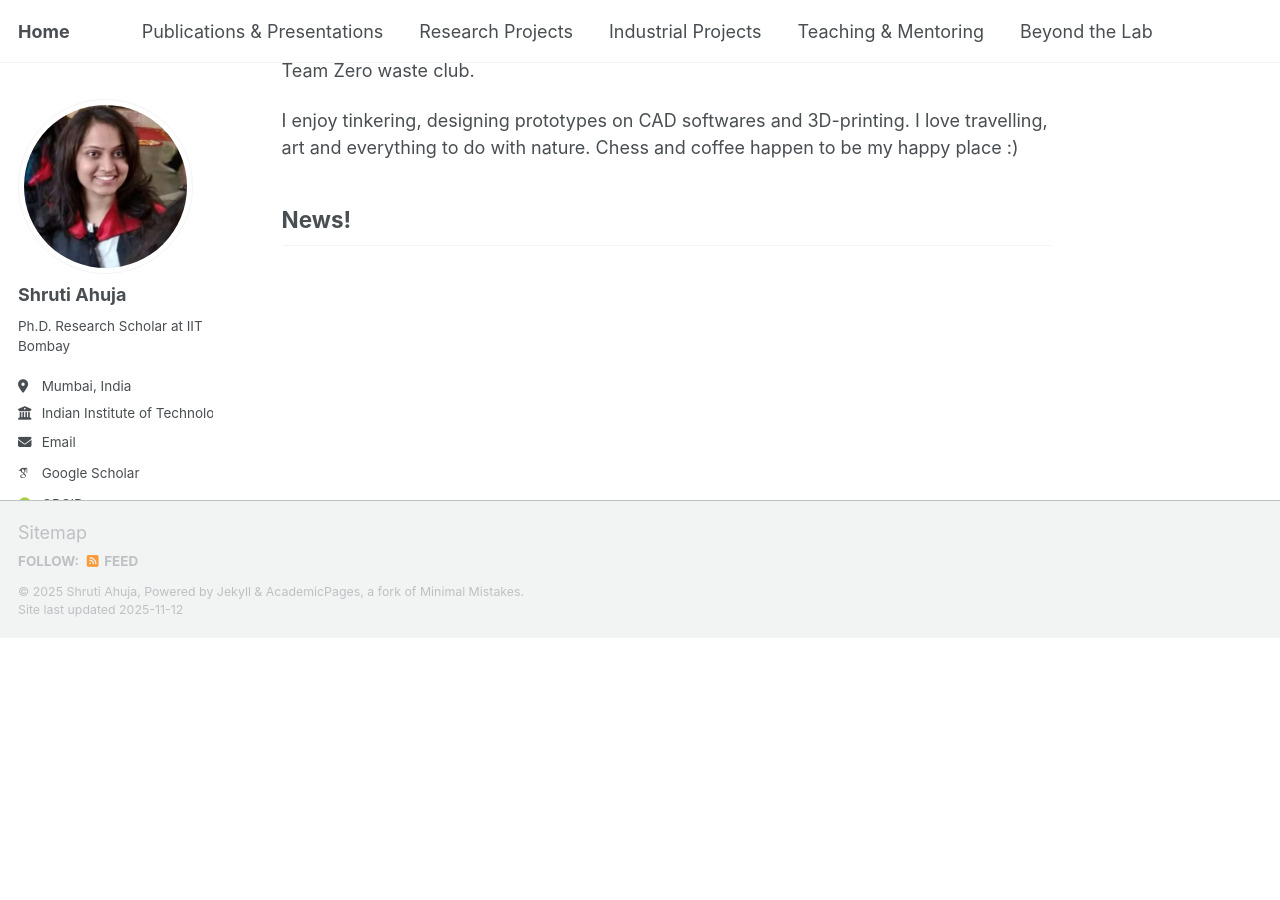
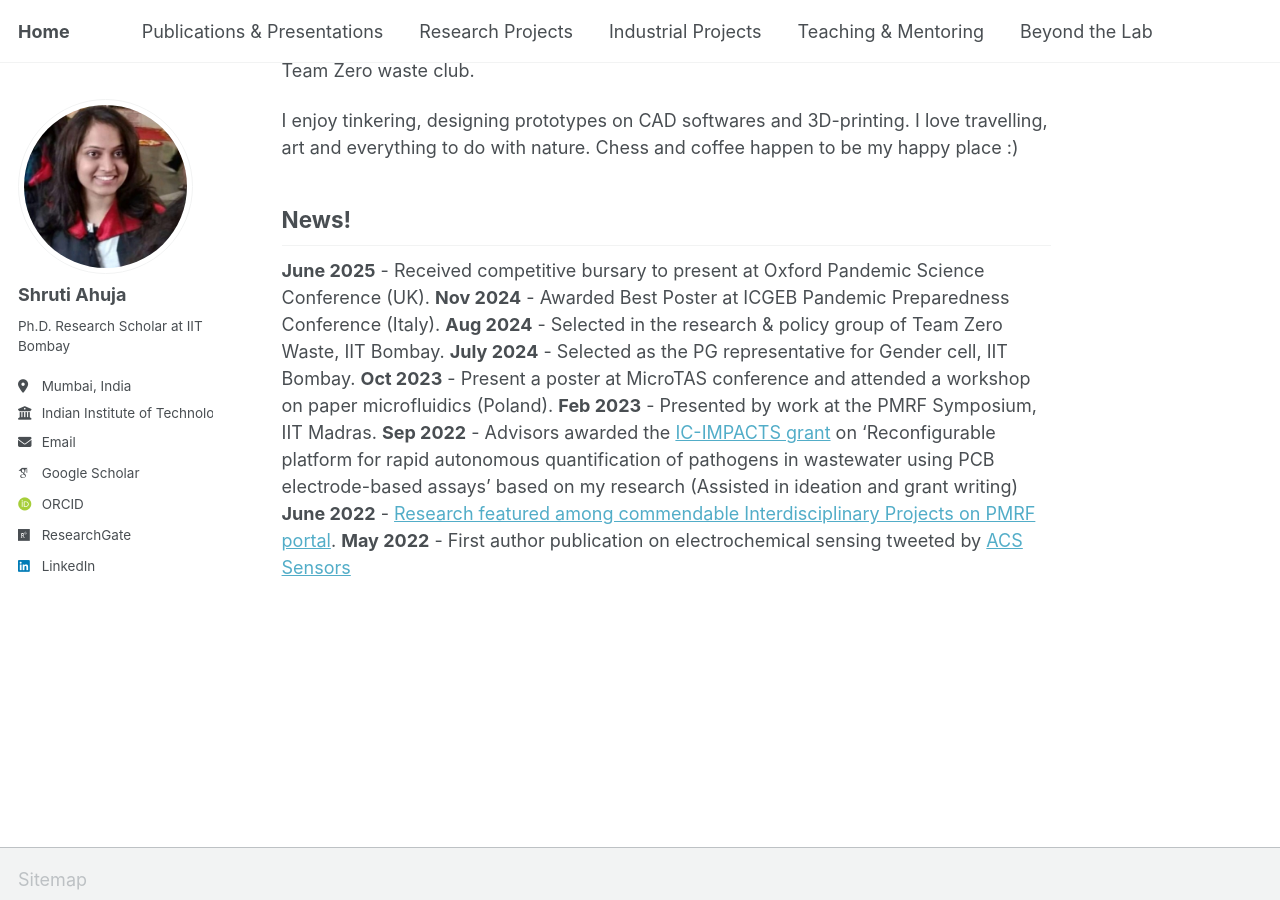
Before and after one commit to shrutiahuja/shrutiahuja.github.io, a Jekyll site: the page built from _pages/about.md, in a window 1280 px wide and 900 px high, scrolled down 2768 px. Built offline with Jekyll 4.4.1, drawn with Linux system fonts in a browser that asks for light colours; some web fonts are replaced; a script that is not in the unit is left out; before the commit the page ends 3406 px from its top, so only the background shows below that.

Commit message:
Update about.md

```diff
--- a/_pages/about.md
+++ b/_pages/about.md
@@ -59,3 +59,13 @@ I enjoy teaching and mentoring, having been a teaching assistant for several cou
 I enjoy tinkering, designing prototypes on CAD softwares and 3D-printing. I love travelling, art and everything to do with nature. Chess and coffee happen to be my happy place :)
 
 ## News!
+
+**June 2025** - Received competitive bursary to present at Oxford Pandemic Science Conference (UK).
+**Nov 2024**  - Awarded Best Poster at ICGEB Pandemic Preparedness Conference (Italy).
+**Aug 2024**  - Selected in the research & policy group of Team Zero Waste, IIT Bombay.
+**July 2024** - Selected as the PG representative for Gender cell, IIT Bombay.
+**Oct 2023**  - Present a poster at MicroTAS conference and attended a workshop on paper microfluidics (Poland).
+**Feb 2023**  - Presented by work at the PMRF Symposium, IIT Madras.
+**Sep 2022**  - Advisors awarded the [IC-IMPACTS grant](https://ic-impacts.com/reconfigurable-platform-for-rapid-autonomous-quantification-of-pathogens-in-wastewater-using-pcb-electrode-based-                 assays/) on 'Reconfigurable platform for rapid autonomous quantification of pathogens in wastewater using PCB electrode-based assays' based on my research (Assisted in ideation                  and grant writing)
+**June 2022** - [Research featured among commendable Interdisciplinary Projects on PMRF portal](https://www.pmrf.in/10-id-commendable-research-works).
+**May 2022**  - First author publication on electrochemical sensing tweeted by [ACS Sensors](https://x.com/ACS_Sensors/status/1531616484702707714?ref_src=twsrc%5Etfw)
```
